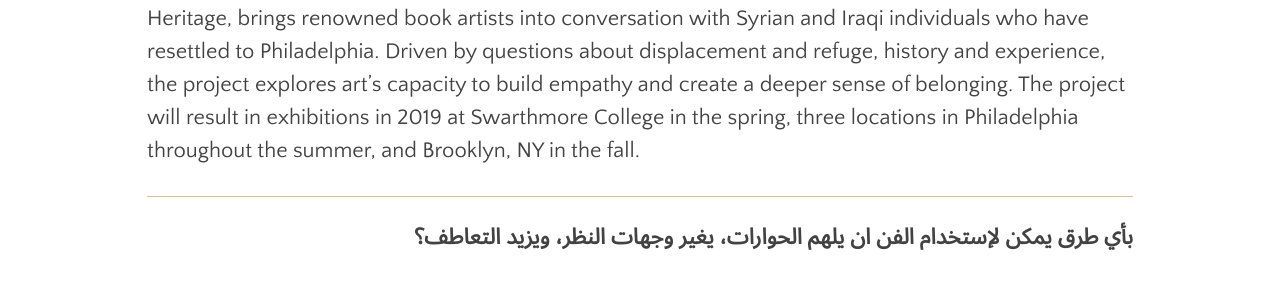
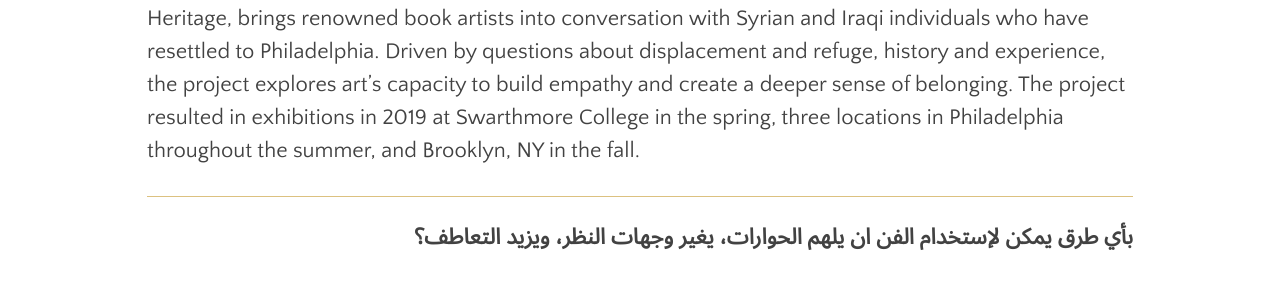
Before and after one commit to swat-ds/fps.swarthmore.edu, a Jekyll site: the page built from _pages/about.md, in a window 1280 px wide. Shown: the part 560-844 px from the top of the page. Built offline with Jekyll 4.4.1, drawn with Linux system fonts in a browser that asks for light colours; some of the changed text lies outside the part shown.

Commit message:
Update about.md

```diff
--- a/_pages/about.md
+++ b/_pages/about.md
@@ -11,7 +11,7 @@ published: true
 ق بالانتماء.
 {: .ar.bold}
 
-<p>Swarthmore College’s <em>Friends, Peace, and Sanctuary</em> project, supported by The Pew Center for Arts & Heritage, brings renowned book artists into conversation with Syrian and Iraqi individuals who have resettled to Philadelphia. Driven by questions about displacement and refuge, history and experience, the project explores art’s capacity to build empathy and create a deeper sense of belonging. The project will result in exhibitions in 2019 at Swarthmore College in the spring, three locations in Philadelphia throughout the summer, and Brooklyn, NY in the fall.
+<p>Swarthmore College’s <em>Friends, Peace, and Sanctuary</em> project, supported by The Pew Center for Arts & Heritage, brings renowned book artists into conversation with Syrian and Iraqi individuals who have resettled to Philadelphia. Driven by questions about displacement and refuge, history and experience, the project explores art’s capacity to build empathy and create a deeper sense of belonging. The project resulted in exhibitions in 2019 at Swarthmore College in the spring, three locations in Philadelphia throughout the summer, and Brooklyn, NY in the fall.
 </p>
 
 <hr/>
```
